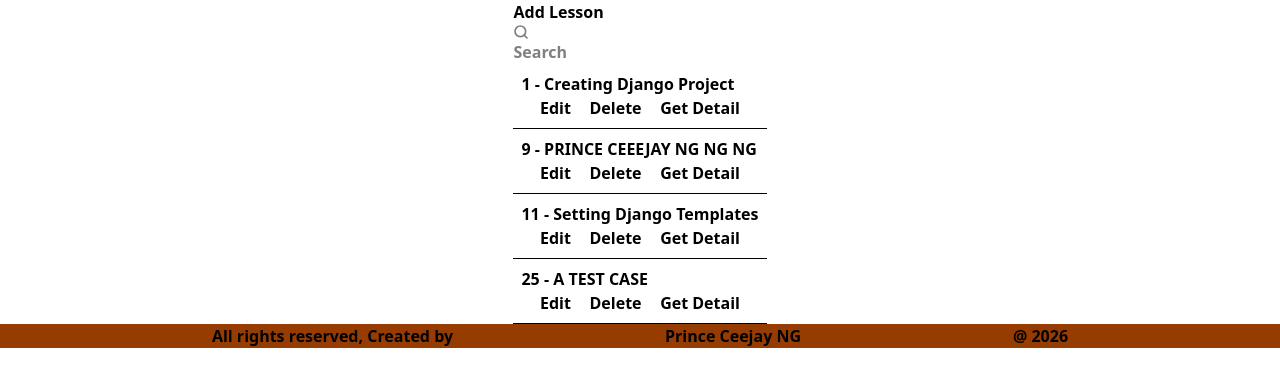
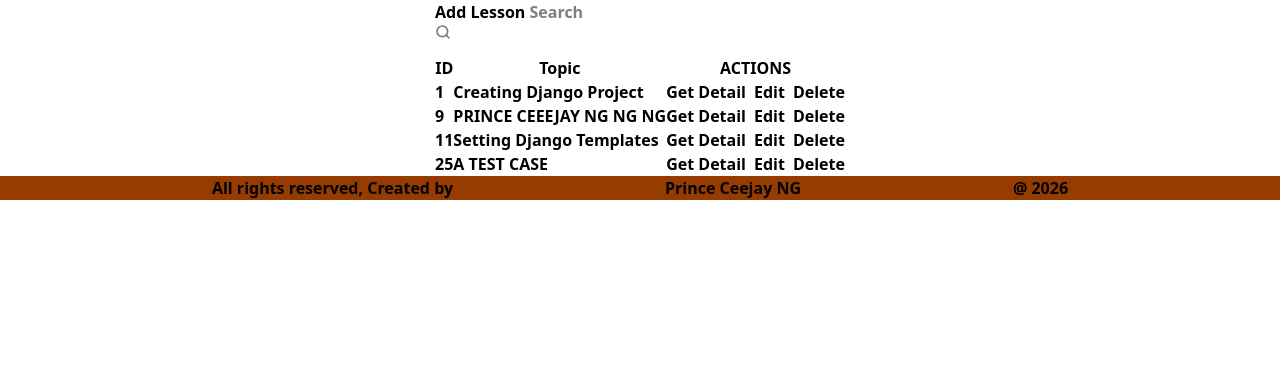
Before and after one commit to PRINCE-CEEJAY/learning-log, a Django app: template templates/lessons/lesson-list.html in a window 1280 px wide. Shown: the part 24-411 px from the top of the page. Run offline with Django 5.2, Linux system fonts and the light colour scheme; the template is opened without the code that fills it: values that come from a table or form of the project are taken from there, others are empty; data comes from the database, SQL or seed files in the repository; both versions use the stored data as it was after the commit; some libraries are stand-ins or nearby versions.

Commit message:
fixed bugs

```diff
--- a/lessons/views.py
+++ b/lessons/views.py
@@ -18,7 +18,7 @@ def lesson_list_create_view(request):
             lesson.user = request.user
             lesson.save()
             context = {'lesson': lesson }
-            return(request, 'lessons/partials/lesson-detail.html', context)
+            return render(request, 'lessons/partials/lesson-item.html', context)
     return render(request, 'lessons/partials/add-lesson.html', {'form': LessonForm()})
 
 
--- a/templates/lessons/lesson-list.html
+++ b/templates/lessons/lesson-list.html
@@ -1,7 +1,7 @@
 {% extends 'base.html' %}
 
 {% block content %}
-<div>
+<div class="overflow-x-auto" id="lesson-base">
 
     <button
     class="btn btn-primary"
@@ -11,22 +11,33 @@
     hx-on:click="openModal()"
     > Add Lesson </button>
 
-    {% include 'lessons/partials/loading.html' %}
+
     {% include 'lessons/partials/search.html' %}
-
+      {% include 'lessons/partials/loading.html' %}
 
     {% if lessons %}
-    <ul id="lesson-list">
-        {% for lesson in lessons %}
-           {% include 'lessons/partials/lesson-item.html' %}
-        {% endfor %}
-    </ul>
+    <table class="table table-zebra table-pin-rows">
+        <thead>
+            <tr>
+                <th>ID</th>
+                <th>Topic</th>
+                <th colspan="3" class="text-center">ACTIONS</th>
+            </tr>
+        </thead>
+        <tbody  id="lesson-list">
+            {% for lesson in lessons %}
+                {% include 'lessons/partials/lesson-item.html' %}
+            {% endfor %}
+        </tbody>
+</table>
 
-    {% else %}
-        <h1 class="text-danger">No lesson !</h1>
-    {% endif %}
-
-    </div>
+{% else %}
+    <div role="alert" class="alert alert-warning">
+  <svg xmlns="http://www.w3.org/2000/svg" class="h-6 w-6 shrink-0 stroke-current" fill="none" viewBox="0 0 24 24">
+    <path stroke-linecap="round" stroke-linejoin="round" stroke-width="2" d="M12 9v2m0 4h.01m-6.938 4h13.856c1.54 0 2.502-1.667 1.732-3L13.732 4c-.77-1.333-2.694-1.333-3.464 0L3.34 16c-.77 1.333.192 3 1.732 3z" />
+  </svg>
+  <span>No Lessons</span>
 </div>
-
+{% endif %}
+</div>
 {% endblock %}
--- a/templates/lessons/partials/add-lesson.html
+++ b/templates/lessons/partials/add-lesson.html
@@ -1,7 +1,7 @@
 <form
 hx-post="{% url 'create_lesson' %}"
-hx-target="#lesson-list"
-hx-swap="beforeend"
+hx-target="#lesson-row"
+hx-swap="outerHTML"
 hx-on::after-request="closeModal()"
 >
     {% csrf_token %}
@@ -9,5 +9,5 @@ hx-on::after-request="closeModal()"
     {% if form.errors %}
         <p class="text-red-900 rounded-full px-4 py-1"> {{ form.errors }}</p>
     {% endif %}
-    <button> Create </button>
+    <button class="btn btn-accent"> Create </button>
 </form>
--- a/templates/lessons/partials/lesson-detail.html
+++ b/templates/lessons/partials/lesson-detail.html
@@ -1,3 +1,4 @@
+<div class="p-2 border rounded-md shadow-xl flex flex-col justify-center items-center m-2">
     <h1 class="text-success text-xl">{{ lesson.topic }}</h1>
     <div>
         <h1>Summary: {{ lesson.summary}}</h1>
@@ -7,6 +8,8 @@
         <button class="btn"
         hx-get="{% url 'get_lessons' %}"
         hx-target="#lesson-list"
-    hx-swap="outerHTML"
+        hx-swap="innerHTML"
         >Back</button>
     </div>
+
+</div>
--- a/templates/lessons/partials/lesson-item.html
+++ b/templates/lessons/partials/lesson-item.html
@@ -1,7 +1,17 @@
-<li id="lesson-{{ lesson.id }}" class="m-2">
-    <span>{{ lesson.id }} - {{lesson.topic}}</span>
+<tr id="lesson-row">
+    <td>{{ lesson.id }}</td>
+    <td>{{ lesson.topic }}</td>
 
-    <div class="flex justify-evenly">
+    <td colspan="3" class="flex gap-2">
+            <!-- DETAIL -->
+            <form
+            hx-get="{% url 'lesson_detail' lesson.id %}"
+            hx-swap="innerHTML"
+            hx-target="#lesson-base"
+            >
+                <button type="submit" class="btn btn-primary">Get Detail</button>
+            </form>
+
         <!-- UPDATING -->
             <form
             hx-get="{% url 'lesson_update' lesson.id %}"
@@ -20,19 +30,9 @@
             hx-swap="outerHTML"
             hx-headers='{"X-CSRFToken": "{{ csrf_token }}"}'
             hx-confirm="Are you sure to delete: {{ lesson.topic }}"
-        hx-target="#lesson-{{ lesson.id }}"
+            hx-target="#lesson-row"
             >
                 <button type="submit" class="btn btn-secondary">Delete</button>
             </form>
-
-        <!-- DETAIL -->
-        <form
-        hx-get="{% url 'lesson_detail' lesson.id %}"
-        hx-swap="outerHTML"
-        hx-target="#lesson-list"
-        >
-            <button type="submit" class="btn btn-primary">Get Detail</button>
-        </form>
-    </div>
-</li>
-<hr/>
+    </td>
+</tr>
--- a/templates/lessons/partials/lesson-list.html
+++ b/templates/lessons/partials/lesson-list.html
@@ -1,5 +1,5 @@
- <ul>
+ <tr>
     {% for lesson in lessons %}
         {% include 'lessons/partials/lesson-item.html' %}
     {% endfor %}
-</ul>
+ </tr>
--- a/templates/lessons/partials/loading.html
+++ b/templates/lessons/partials/loading.html
@@ -1,4 +1,4 @@
-<div id="loading" class="htmx-indicator">
+<div id="loading" class="htmx-indicator flex items-center justify-center m-2">
     <span class="loading loading-spinner text-primary"></span>
     <span class="loading loading-spinner text-secondary"></span>
     <span class="loading loading-spinner text-accent"></span>
--- a/templates/lessons/partials/search.html
+++ b/templates/lessons/partials/search.html
@@ -1,4 +1,17 @@
-<label class="input">
+<label class="input w-full rounded-full">
+  <input
+  type="search"
+  name="search"
+  required placeholder="Search"
+  hx-get="{% url 'get_lessons' %}"
+  hx-trigger="keyup delay:500ms"
+  hx-swap="innerHTML"
+  hx-target="#lesson-list"
+  hx-indicator="#loading"
+  hx-on::before-request="document.getElementById('lesson-list').style.opacity = '0.2'"
+  hx-on::after-request="document.getElementById('lesson-list').style.opacity='1'"
+  />
+
   <svg class="h-[1em] opacity-50" xmlns="http://www.w3.org/2000/svg" viewBox="0 0 24 24">
     <g
       stroke-linejoin="round"
@@ -11,16 +24,4 @@
       <path d="m21 21-4.3-4.3"></path>
     </g>
   </svg>
-  <input
-  type="search"
-  name="search"
-  required placeholder="Search"
-  hx-get="{% url 'get_lessons' %}"
-  hx-trigger="keyup delay:500ms"
-  hx-swap="innerHTML"
-  hx-target="#lesson-list"
-  hx-indicator="#loading"
-  hx-on::before-request="document.getElementById('lesson-list').style.opacity ='50'"
-  hx-on::after-request="document.getElementById('lesson-list').style.opacity='100'"
-  />
 </label>
--- a/templates/lessons/partials/update-lesson.html
+++ b/templates/lessons/partials/update-lesson.html
@@ -1,6 +1,6 @@
 <h1>UPDATE LESSON </h1>
 <form hx-post="{% url 'lesson_update' lesson.id %}"
-hx-target="#lesson-{{ lesson.id }}"
+hx-target="#lesson-row-{{ lesson.id }}"
 hx-swap="outerHTML"
 hx-on::after-request="closeModal()"
 >
```
Also changed, not shown: db.sqlite3. Lines whose indentation alone changed are shown as unchanged.
